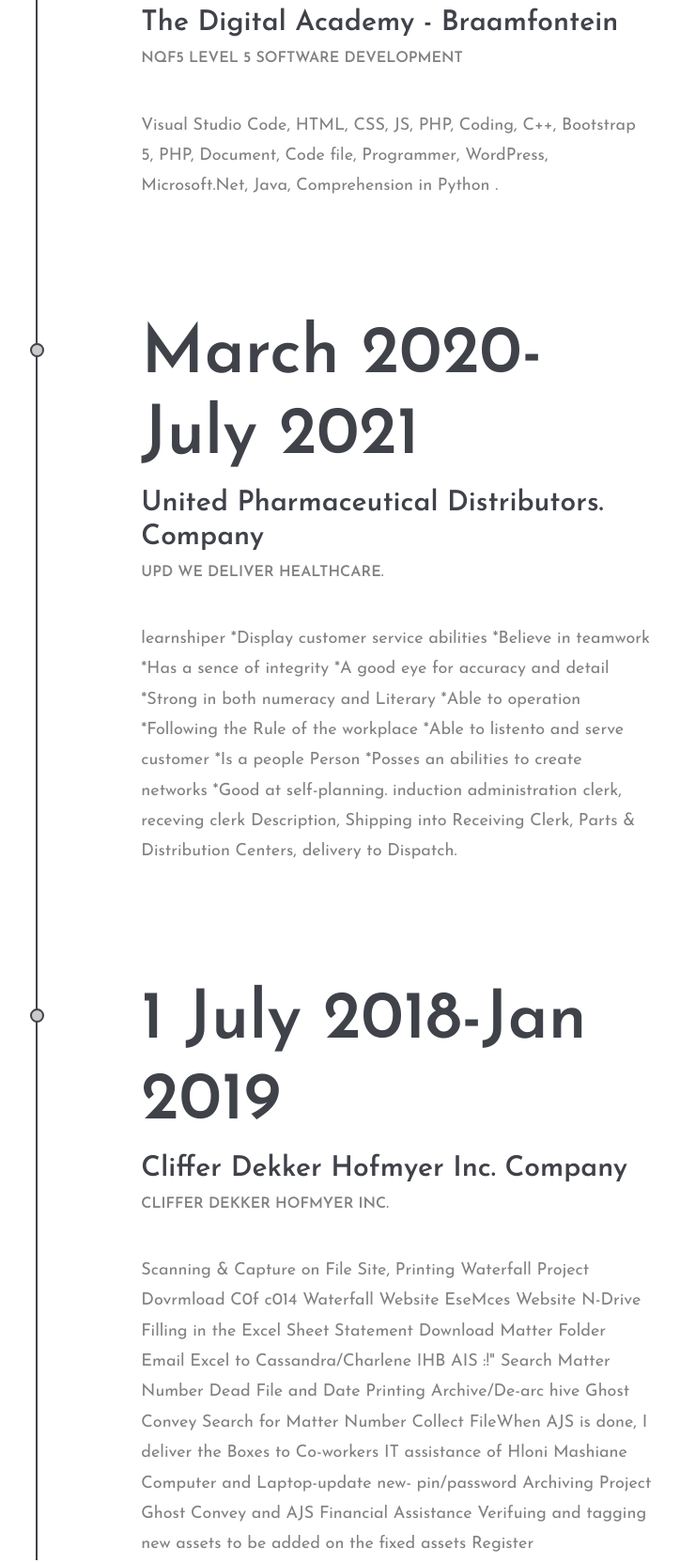
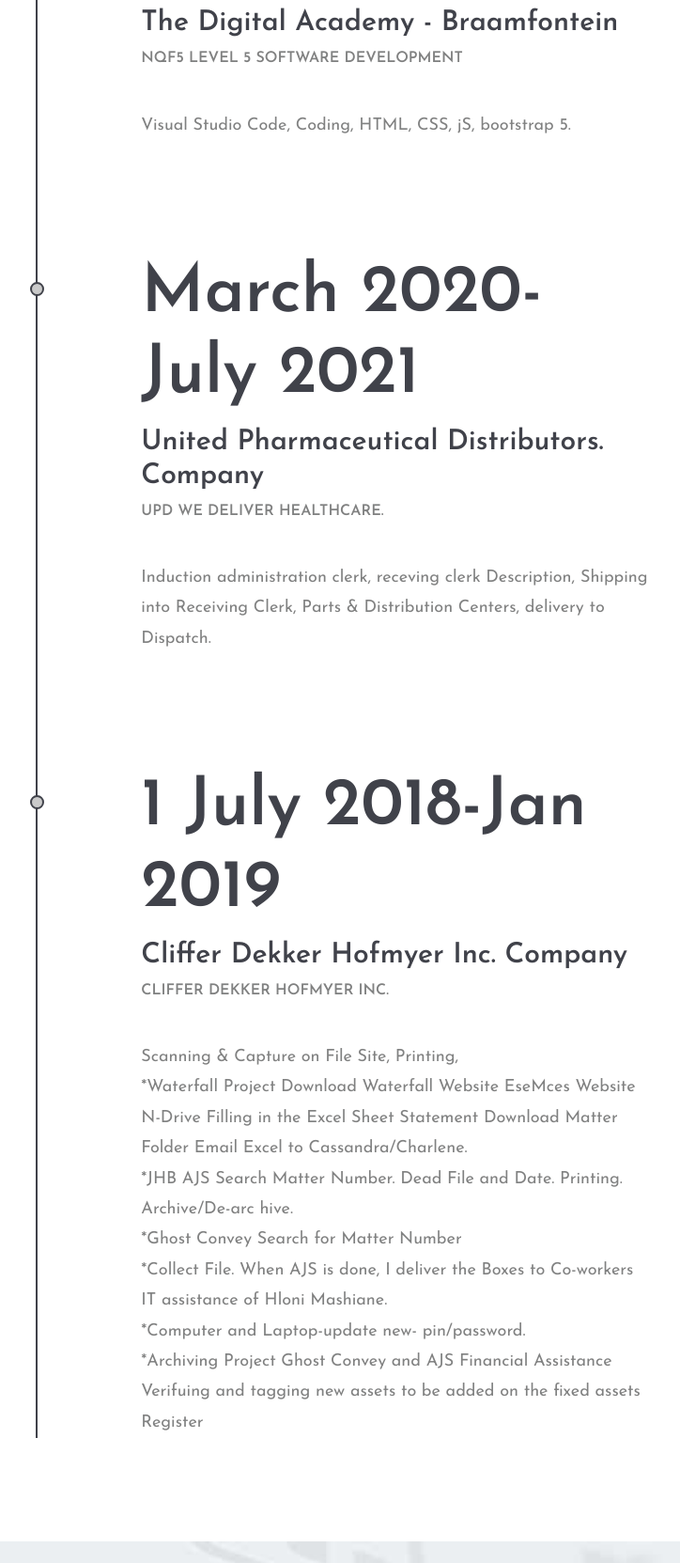
Before and after one commit to SiyabulelaSabu/cv, a plain HTML site: page index.html in a window 1280 px wide. Shown: the part 2157-3820 px from the top of the page at 94% size, without its empty margins (250-974 px from the left). Drawn offline with Linux system fonts and the light colour scheme.

Commit message:
change text make sure as well spell

```diff
--- a/index.html
+++ b/index.html
@@ -122,47 +122,26 @@
 							<h2>Dec 2022 - Present</h2>
 							<h3>The Digital Academy - Braamfontein</h3>
 							<h4>NQF5 Level 5 Software Development</h4>
-							<p>  Visual Studio Code,
+							<p> Visual Studio Code,
+								Coding,
 								 HTML,
 								 CSS,
-								 JS,
-								 PHP,
-								 Coding,
-								 C++,
-								 Bootstrap 5,
-								 PHP,
-								 Document,
-								 Code file,
-								 Programmer,
-								 WordPress,
-								 Microsoft.Net,
-								 Java,
-								 Comprehension in Python
-								 .
+								 jS,
+								 bootstrap 5.
 								 </p>
 						</li>
 						<li>
 							<h2>March 2020-July 2021</h2>
 							<h3>United Pharmaceutical Distributors. Company</h3>
 							<h4>UPD We deliver healthcare.</h4>
-							<p> learnshiper
-								*Display customer service abilities
-								*Believe in teamwork
-								*Has a sence of integrity
-								*A good eye for accuracy and detail
-								*Strong in both numeracy and Literary
-								*Able to operation
-								<br>
-								*Following the Rule of the workplace
-								*Able to listento and serve customer
-								*Is a people Person
-								*Posses an abilities to create networks
-								*Good at self-planning.
+							<p> Induction administration clerk,
 
-								induction administration clerk,
 								receving clerk Description,
+
 								Shipping into Receiving Clerk,
+
 								Parts & Distribution Centers,
+
 								delivery to Dispatch.
 								</p>
 						</li>
@@ -170,33 +149,43 @@
 							<h2>1 July 2018-Jan 2019</h2>
 							<h3>Cliffer Dekker Hofmyer Inc. Company</h3>
 							<h4>Cliffer Dekker Hofmyer Inc.</h4>
-							<p>Scanning & Capture on File Site,
-								Printing
-								Waterfall Project
-								Dovrmload C0f
-								c014
+							<p> Scanning & Capture on File Site,
+								Printing,
+								<br>
+
+								*Waterfall Project
+								Download
 								Waterfall Website
 								EseMces Website
 								N-Drive
 								Filling in the Excel Sheet
 								Statement Download
 								Matter Folder
-								Email Excel to Cassandra/Charlene
-								IHB AIS :!"
-								Search Matter Number
-								Dead File and Date
-								Printing
-								Archive/De-arc hive
-								Ghost Convey
+								Email Excel to Cassandra/Charlene.
+								<br>
+
+								*JHB AJS
+								Search Matter Number.
+								Dead File and Date.
+								Printing.
+								Archive/De-arc hive.
+								<br>
+
+								*Ghost Convey
 								Search for Matter Number
-								Collect FileWhen AJS is done,
+								<br>
+
+								*Collect File.
+								When AJS is done,
 								I deliver the Boxes to Co-workers
-								IT assistance of Hloni Mashiane
+								IT assistance of Hloni Mashiane.
+								<br>
 
-								Computer and Laptop-update new-
-								pin/password
+								*Computer and Laptop-update new-
+								pin/password.
+								<br>
 
-								Archiving Project
+								*Archiving Project
 								Ghost Convey and AJS
 								Financial Assistance
 								Verifuing and tagging new assets to be added
```
